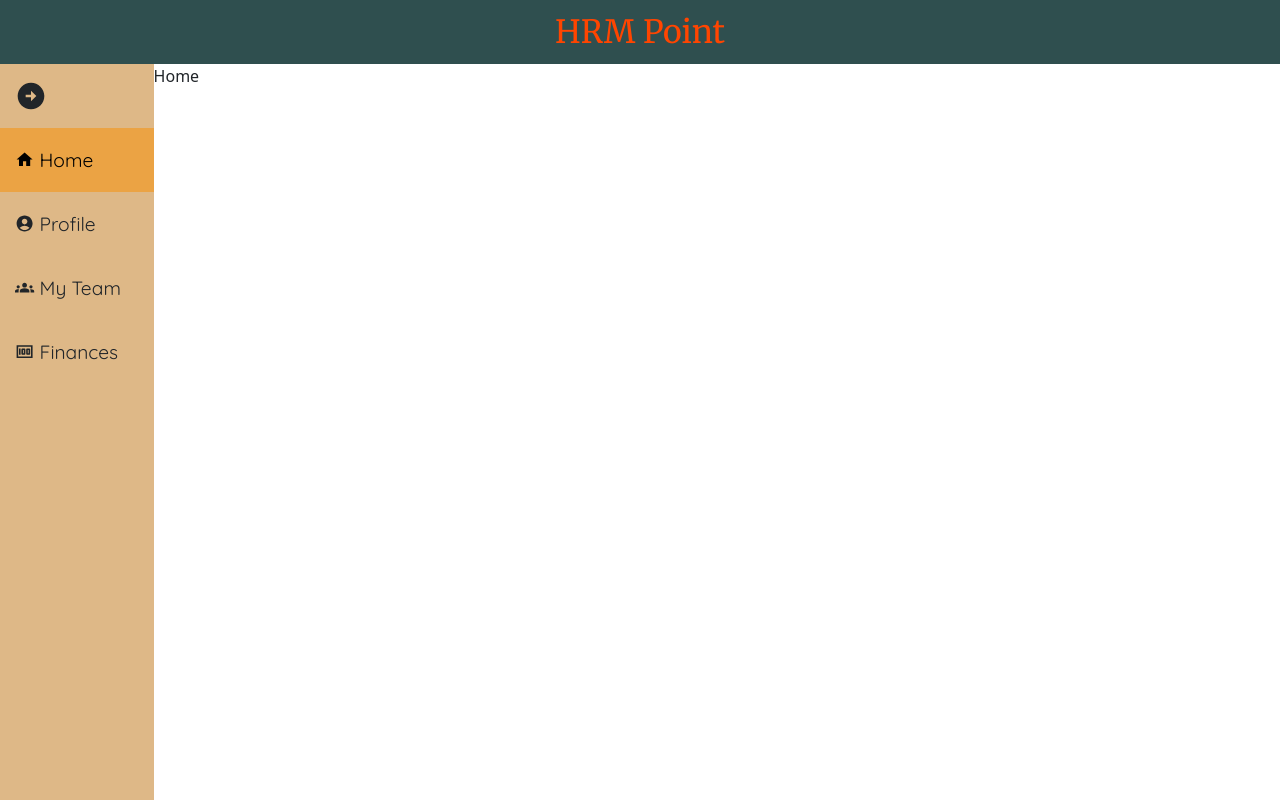
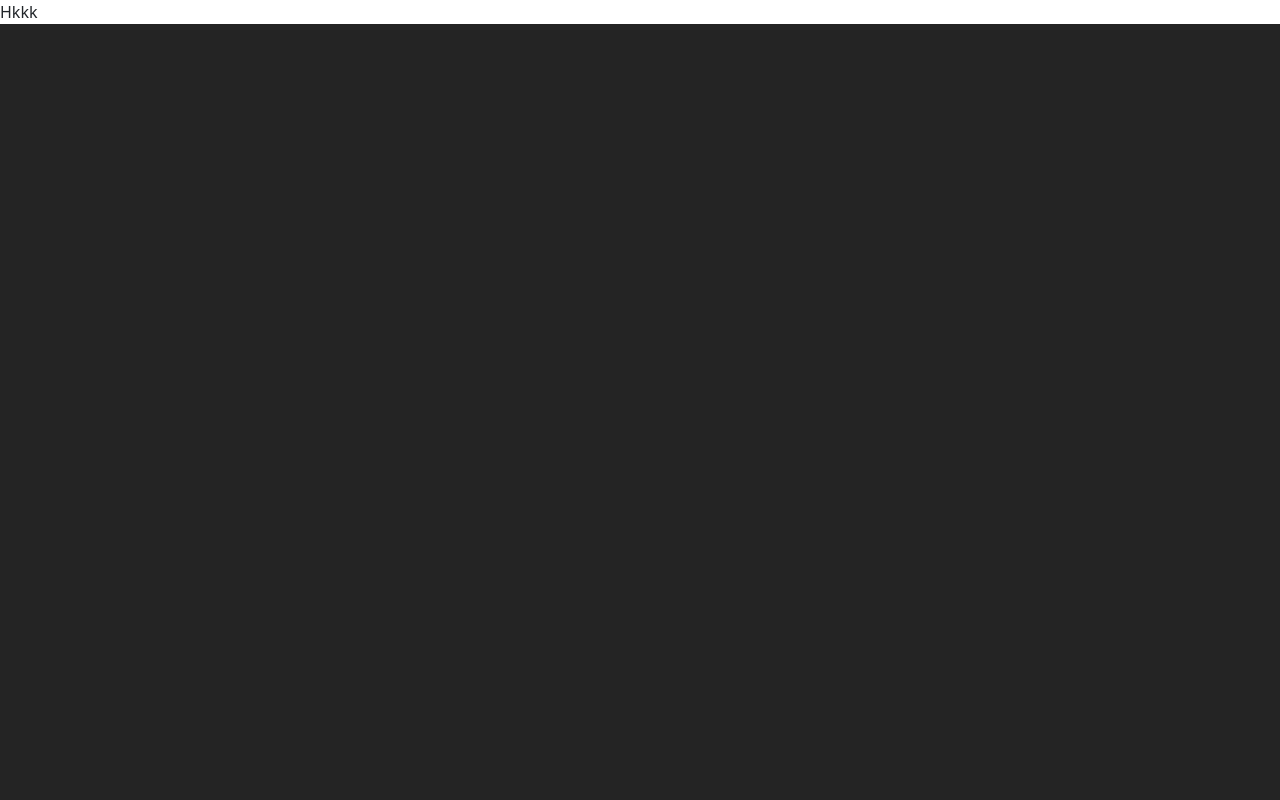
Before and after one commit to himanshu-baghel07/HRM, a React (Vite) app: page / in a window 1280 px wide. Built offline with nearby package versions, Linux system fonts and the light colour scheme.

Commit message:
Revert "Himanshu"

```diff
--- a/package.json
+++ b/package.json
@@ -15,9 +15,7 @@
     "bootstrap": "^5.3.2",
     "react": "^18.2.0",
     "react-bootstrap": "^2.9.2",
-    "react-dom": "^18.2.0",
-    "react-icons": "^5.0.1",
-    "react-router-dom": "^6.21.2"
+    "react-dom": "^18.2.0"
   },
   "devDependencies": {
     "@types/react": "^18.2.43",
--- a/src/App.jsx
+++ b/src/App.jsx
@@ -1,21 +1,12 @@
 import "bootstrap/dist/css/bootstrap.min.css";
-import { Route, BrowserRouter as Router, Routes } from "react-router-dom";
-import Dashboard from "./Pages/Dashboard/Dashboard";
-import Profile from "./Pages/Profile/Profile";
-import Home from "./Pages/Home/Home";
+import { useEffect, useState } from "react";
 
 const App = () => {
-  return (
-    <div>
-      <Router>
-        <Routes>
-          <Route path="/" element={<Dashboard />} />
-          <Route path="/profile" element={<Profile />} />
-          <Route path="/home" element={<Home />} />
-        </Routes>
-      </Router>
-    </div>
-  );
+  useEffect(() => {
+    // meth();
+  });
+
+  return <div>Hkkk</div>;
 };
 
 export default App;
--- a/src/Pages/Dashboard/Dashboard.css
+++ /dev/null
@@ -1,66 +0,0 @@
-@import url('https://fonts.googleapis.com/css2?family=Merriweather&family=Quicksand&display=swap');
-
-.dashboardContainer {
-    height: 100vh;
-    width: 100%;
-
-}
-
-.topBarCont {
-    height: 8vh;
-    width: 100%;
-    background-color: darkslategray;
-    color: orangered;
-    font-size: 2rem;
-    display: flex;
-    flex-direction: row;
-    justify-content: center;
-    align-items: center;
-    font-family: 'Merriweather', serif;
-}
-
-.bottomBarCont {
-    display: flex;
-    flex-direction: row;
-    height: 92vh;
-    width: 100%;
-}
-
-.sideBarCont {
-    height: 100%;
-    width: 12%;
-    background-color: burlywood;
-    transition: width 0.3s ease;
-}
-
-.sideBarContHide {
-    width: 3%;
-
-}
-
-.commonStyleItem {
-    height: 8vh;
-    width: 100%;
-    display: flex;
-    flex-direction: row;
-    justify-content: flex-start;
-    padding-left: 10%;
-    align-items: center;
-    gap: 5px;
-    font-size: 1.2rem;
-    font-family: 'Quicksand', sans-serif;
-    cursor: pointer;
-}
-
-.commonStyleItem:first-child {
-    cursor: default;
-}
-
-.selectedItemStyle {
-    background-color: rgb(235, 163, 68);
-    color: black;
-}
-
-.toggleLeftIcon {
-    transform: rotate(180deg);
-}
--- a/src/Pages/Dashboard/Dashboard.jsx
+++ /dev/null
@@ -1,93 +0,0 @@
-import React, { useState } from "react";
-import "./Dashboard.css";
-import {
-  MdAccountCircle,
-  MdArrowCircleLeft,
-  MdArrowCircleRight,
-  MdArrowLeft,
-  MdGroups,
-  MdHome,
-  MdMoney,
-  MdOutlineArrowLeft,
-} from "react-icons/md";
-import Home from "../Home/Home";
-import Profile from "../Profile/Profile";
-
-const Dashboard = () => {
-  const [currPageName, setCurrPageName] = useState("home");
-  const [toggle, setToggle] = useState(false);
-
-  console.log("Side>>>>>>>>>>", toggle);
-
-  const leftSec = () => {
-    return (
-      <>
-        <div className="commonStyleItem">
-          {toggle ? (
-            <MdArrowCircleRight
-              onClick={() => setToggle(!toggle)}
-              style={{ fontSize: "2rem" }}
-            />
-          ) : (
-            <MdArrowCircleLeft
-              onClick={() => setToggle(!toggle)}
-              style={{ fontSize: "2rem" }}
-              className="toggleLeftIcon"
-            />
-          )}
-        </div>
-        <div
-          className={`commonStyleItem ${
-            currPageName === "home" && "selectedItemStyle"
-          }`}
-          onClick={() => setCurrPageName("home")}
-        >
-          <MdHome /> Home
-        </div>
-        <div
-          className={`commonStyleItem ${
-            currPageName === "profile" && "selectedItemStyle"
-          }`}
-          onClick={() => setCurrPageName("profile")}
-        >
-          <MdAccountCircle /> Profile
-        </div>
-        <div
-          className={`commonStyleItem ${
-            currPageName === "myTeam" && "selectedItemStyle"
-          }`}
-          onClick={() => setCurrPageName("myTeam")}
-        >
-          <MdGroups /> My Team
-        </div>
-        <div
-          className={`commonStyleItem ${
-            currPageName === "finances" && "selectedItemStyle"
-          }`}
-          onClick={() => setCurrPageName("finances")}
-        >
-          <MdMoney /> Finances
-        </div>
-      </>
-    );
-  };
-
-  const currentPage = () => {
-    if (currPageName === "home") return <Home />;
-    else if (currPageName === "profile") return <Profile />;
-  };
-
-  return (
-    <div className="dashboardContainer">
-      <div className="topBarCont">HRM Point</div>
-      <div className="bottomBarCont">
-        <div className={`sideBarCont ${toggle && "sideBarContHide"}`}>
-          {leftSec()}
-        </div>
-        <div className="mainBarCont">{currentPage()}</div>
-      </div>
-    </div>
-  );
-};
-
-export default Dashboard;
--- a/src/Pages/Home/Home.jsx
+++ /dev/null
@@ -1,7 +0,0 @@
-import React from "react";
-
-const Home = () => {
-  return <div>Home</div>;
-};
-
-export default Home;
--- a/src/Pages/Profile/Profile.jsx
+++ /dev/null
@@ -1,7 +0,0 @@
-import React from "react";
-
-const Profile = () => {
-  return <div>Profile</div>;
-};
-
-export default Profile;
```
Also changed, not shown: src/Pages/Home/Home.css (deleted), src/Pages/Profile/Profile.css (deleted).
